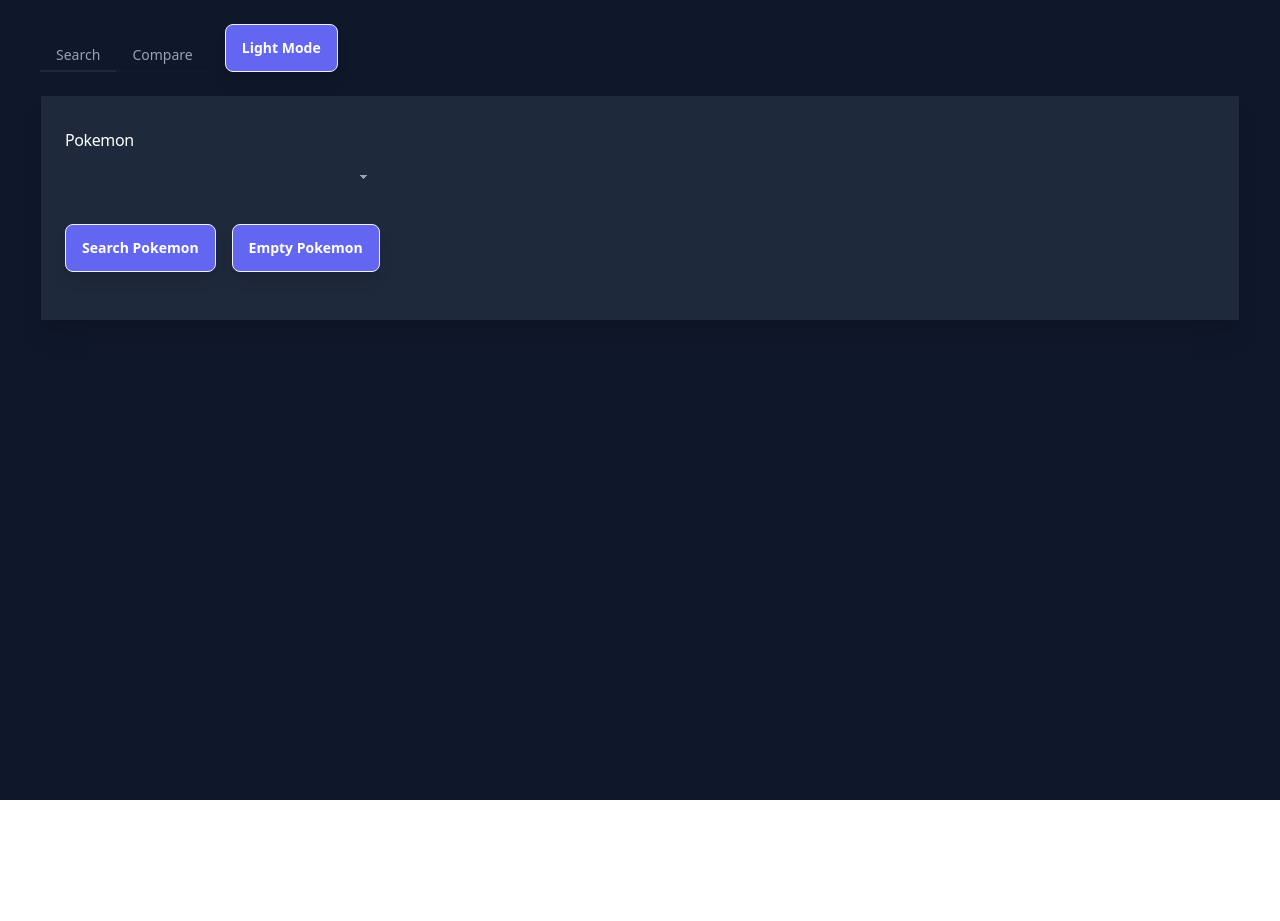
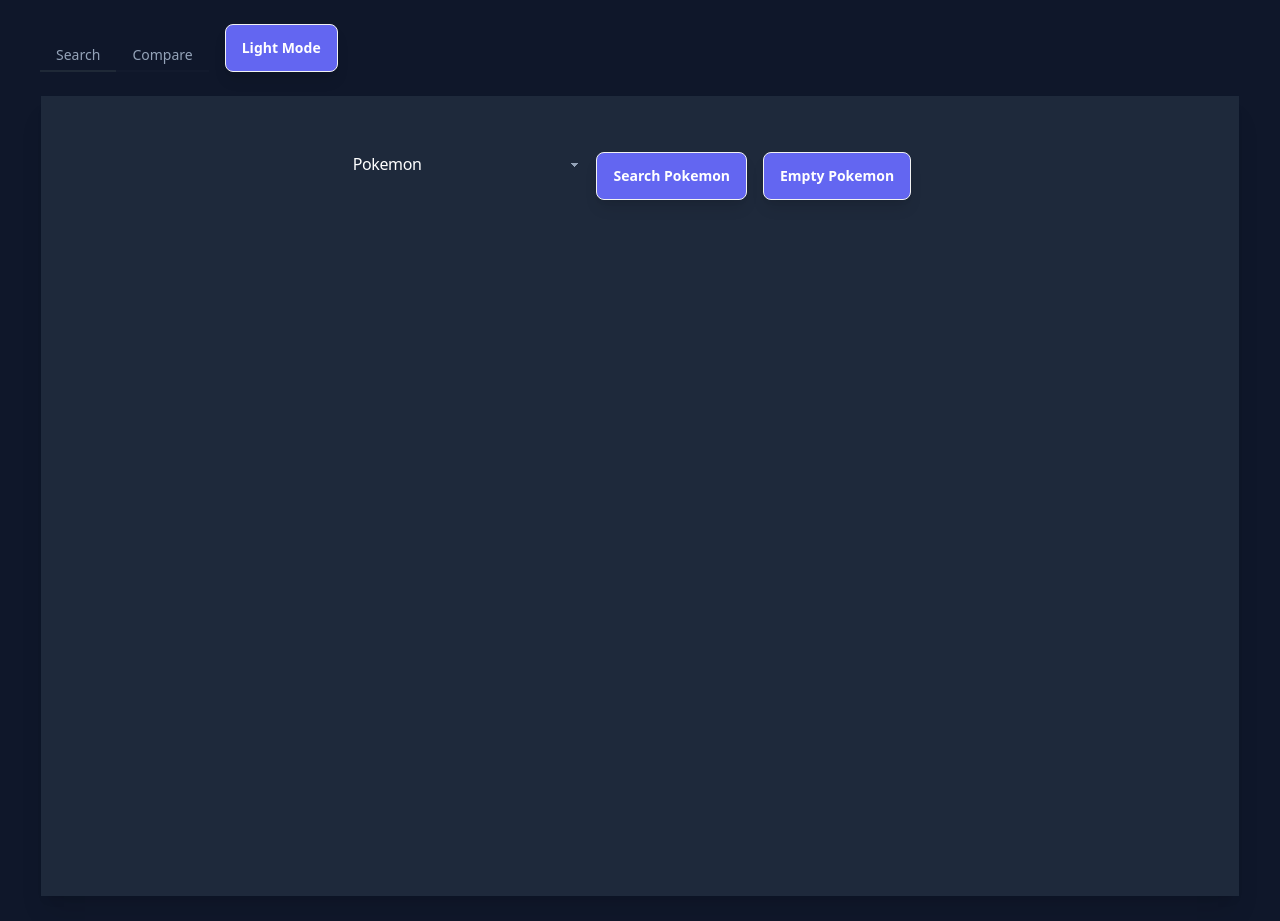
Before and after one commit to munyey1/InfoMon, a Vue app: page / in a window 1280 px wide. Before the commit the page ends 800 px from the top, so only its background shows below. Built offline with nearby package versions, Linux system fonts and the light colour scheme.

Commit message:
section the searching components

```diff
--- a/src/components/Test.vue
+++ b/src/components/Test.vue
@@ -36,14 +36,14 @@ const emptyPokemon = () => {
   error.value = null;
   loading.value = true;
 };
-
 </script>
 
 <template>
   <div :class="isDarkMode ? 'dark-mode' : ''">
     <div
-      class="bg-white dark:bg-slate-800 px-6 py-8 ring-1 ring-slate-900/5 shadow-xl"
+      class="bg-white dark:bg-slate-800 px-6 py-8 ring-1 ring-slate-900/5 shadow-xl min-h-screen"
     >
+      <div class="flex justify-center items-center">
         <h3
           class="text-slate-900 dark:text-white text-base font-medium tracking-tight"
         >
@@ -54,7 +54,7 @@ const emptyPokemon = () => {
             class="select bg-white text-slate-900 dark:text-slate-400 dark:bg-slate-800 w-full max-w-xs"
             v-model="selectedGenQuery"
           >
-          <option selected disabled>Please select</option>
+            <option selected disabled>Select Generation</option>
             <option value="limit=151&offset=0">Generation 1</option>
             <option value="limit=100&offset=151">Generation 2</option>
             <option value="limit=135&offset=251">Generation 3</option>
@@ -77,6 +77,7 @@ const emptyPokemon = () => {
         >
           Empty Pokemon
         </button>
+      </div>
       <div v-if="error" class="mt-4">
         <p class="text-slate-500 dark:text-slate-400 text-sm">
           {{ error.message }}
```
Lines whose indentation alone changed are shown as unchanged.
